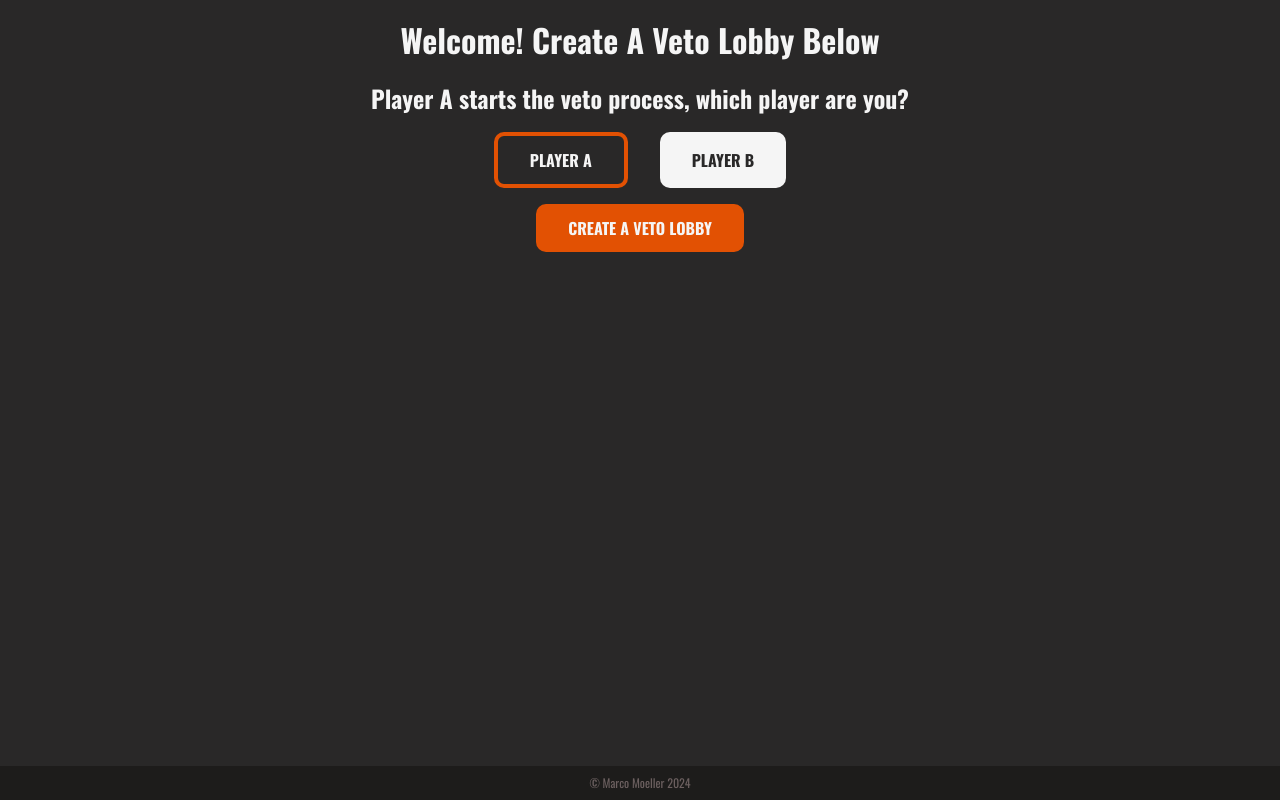
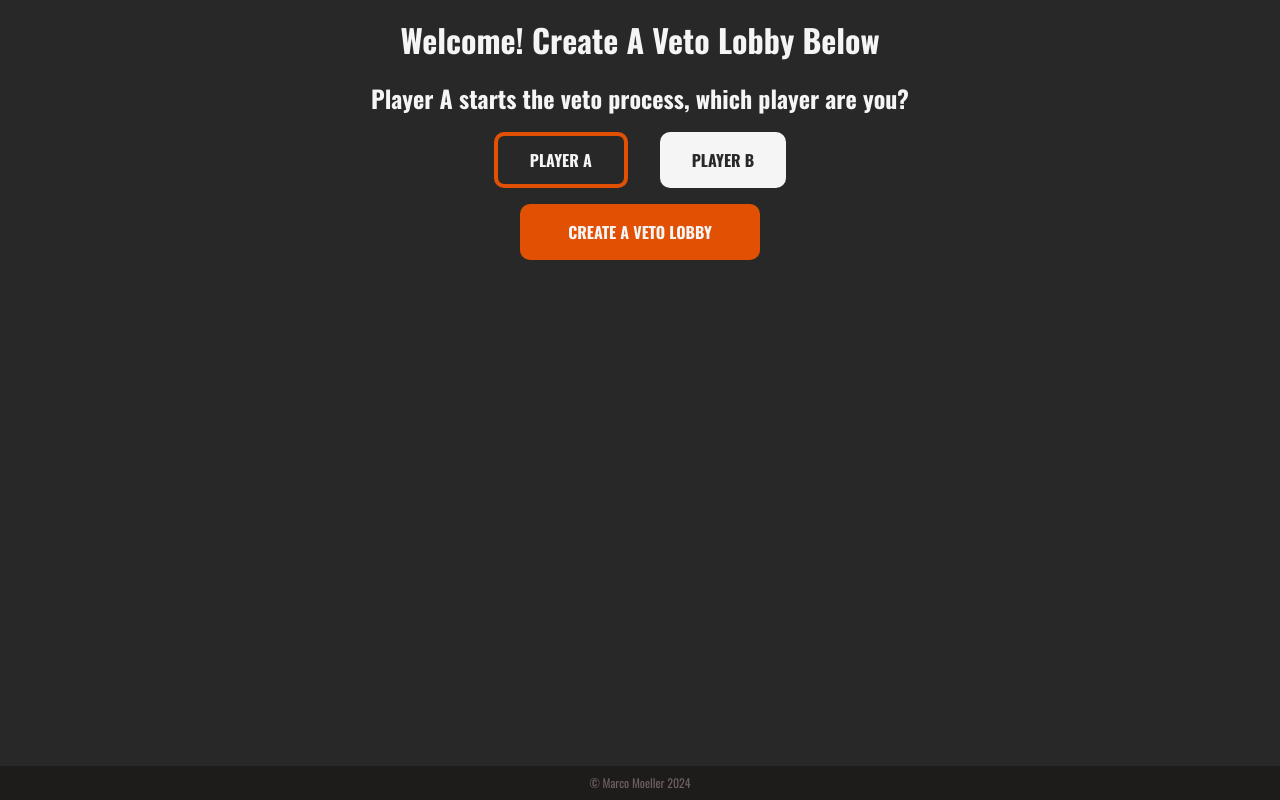
Before and after one commit to marco-moeller/map-veto-app, a React (Vite) app: page / in a window 1280 px wide. Built offline with nearby package versions, Linux system fonts and the light colour scheme; no server answers.

Commit message:
style: create lobby btn
create lobby btn now bigger

```diff
--- a/src/App.css
+++ b/src/App.css
@@ -12,6 +12,15 @@
   background-color: var(--color2);
   color: var(--color3);
   padding: 0.75em 2em;
+  border-radius: 10px;
+  text-transform: uppercase;
+  font-weight: bold;
+}
+
+.create-lobby-btn {
+  background-color: var(--color2);
+  color: var(--color3);
+  padding: 1em 3em;
   border-radius: 10px;
   text-transform: uppercase;
   font-weight: bold;
--- a/src/components/LobbyCreation.jsx
+++ b/src/components/LobbyCreation.jsx
@@ -291,7 +291,7 @@ function LobbyCreation({ toggle, selectedPlayer }) {
         </button>
       </div>
       <button
-        className="btn"
+        className="create-lobby-btn"
         onClick={handleCreateLobby}
         disabled={!hasChosenEnoughMaps() || !hasChosenUnevenNumberOfMaps()}
       >
--- a/src/pages/Home.jsx
+++ b/src/pages/Home.jsx
@@ -38,7 +38,7 @@ function Home() {
           Player B
         </button>
       </div>
-      <button className="btn" onClick={handleCreateLobby}>
+      <button className="create-lobby-btn" onClick={handleCreateLobby}>
         Create A Veto Lobby
       </button>
       {isShowing && (
```
